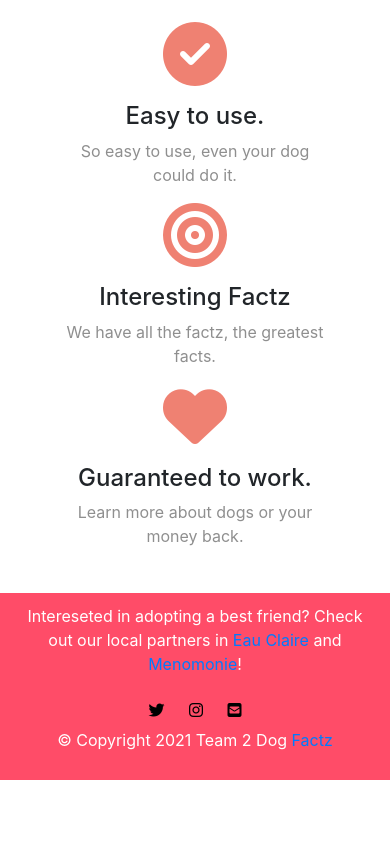
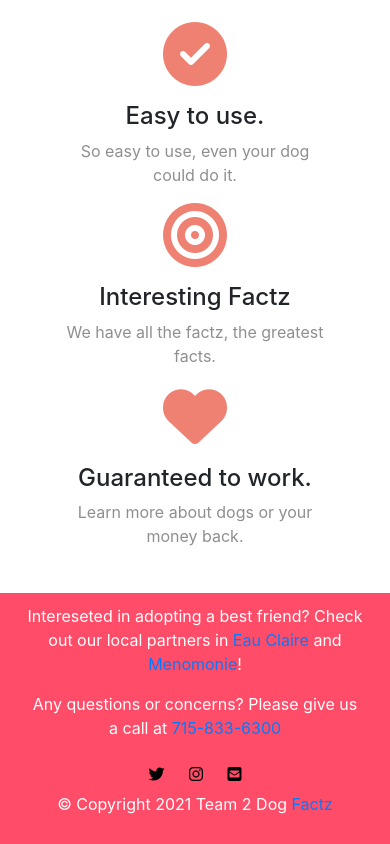
Before and after one commit to Bertania/2021_agile_Team2, a website: page index.html in a window 390 px wide. Shown: the part 1011-1855 px from the top of the page. Before the commit the page ends 1791 px from the top, so only its background shows below. Drawn offline with nearby package versions, Linux system fonts and the light colour scheme.

Commit message:
[#179958388] - Added phone number

```diff
--- a/index.html
+++ b/index.html
@@ -134,6 +134,7 @@
 	<footer id="footer">
         <p> Intereseted in adopting a best friend? Check out our local partners in <a href="https://www.eccha.org/">Eau Claire</a> and
             <a href="https://dunncountyhumanesociety.org/">Menomonie</a>!</p>
+	 <p>Any questions or concerns? Please give us a call at <a href="tel:715-833-6300">715-833-6300</a></p>
 		<a href="https://twitter.com/DogFactz2021"><i class="social-icon fab fa-twitter"></i></a>
 		<a href="https://www.instagram.com/dogfactz2021/"><i class="social-icon fab fa-instagram"></i></a>
 		<a href="mailto:dogfactz2021@gmail.com"><i class="social-icon fas fa-envelope-square"></i></a>
```
